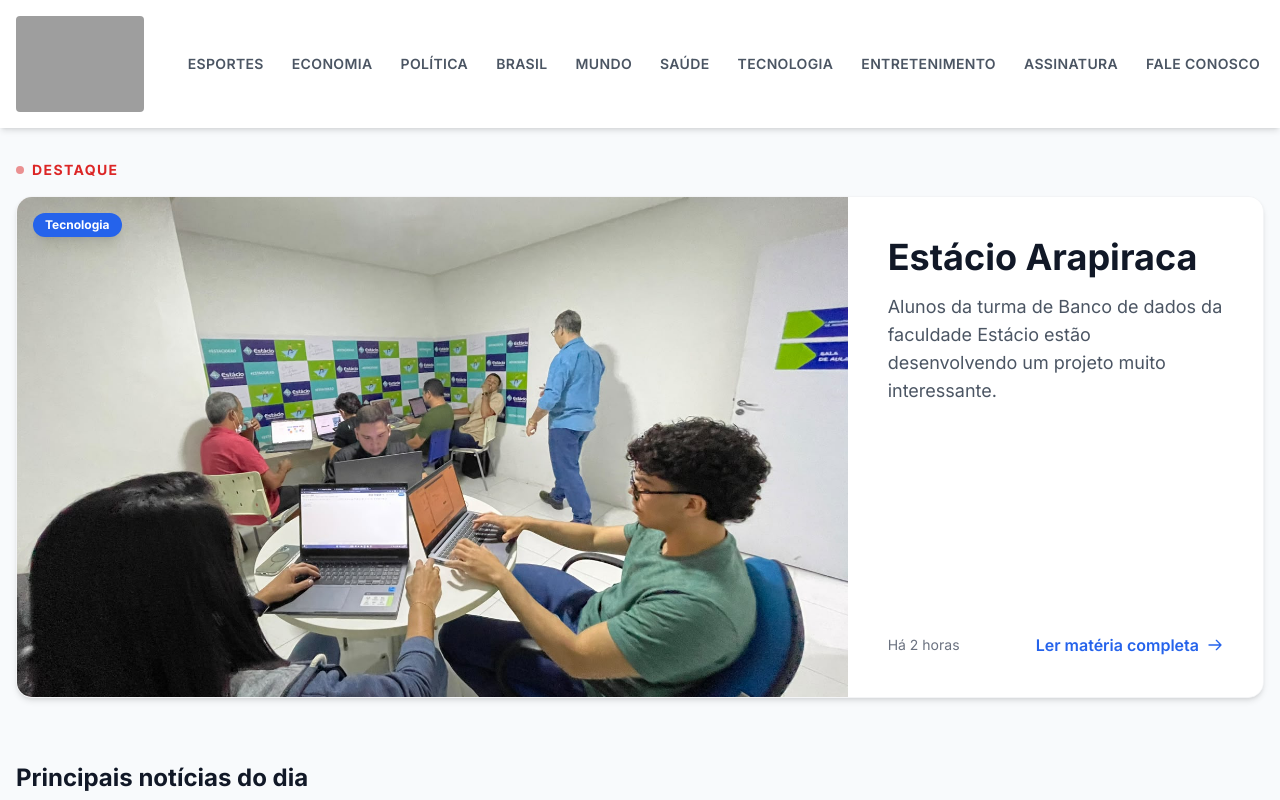
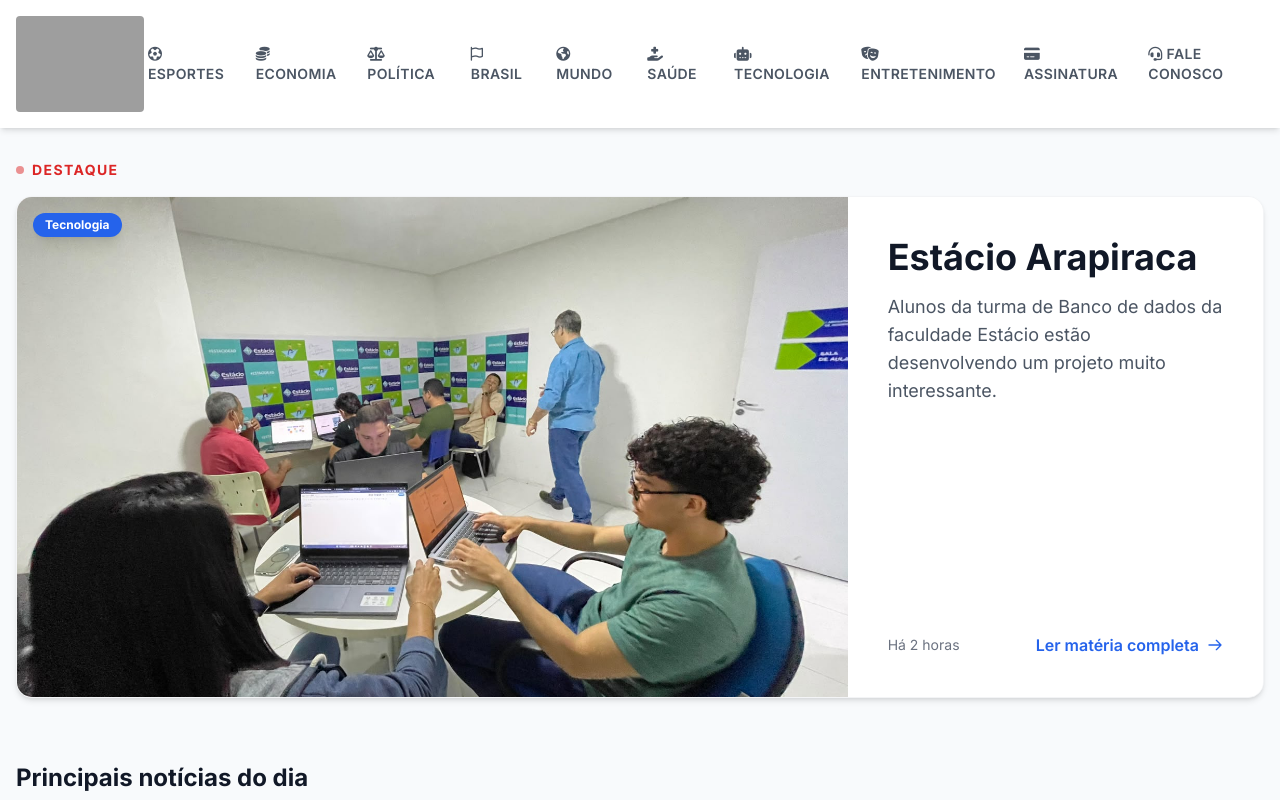
Before and after one commit to Carlos-sh4/Projeto_Site_noticias, a plain HTML site: page Site/index.html in a window 1280 px wide. Shown: the top 800 px of the page. Drawn offline with nearby package versions, Linux system fonts and the light colour scheme; grey boxes are pictures that could not be loaded.

Commit message:
adicionando ícones

```diff
--- a/Site/index.html
+++ b/Site/index.html
@@ -17,6 +17,8 @@
     <script src="https://cdn.tailwindcss.com"></script>
     <!-- Importando Google Fonts (Inter) para tipografia moderna -->
     <link href="https://fonts.googleapis.com/css2?family=Inter:wght@300;400;600;700;800&display=swap" rel="stylesheet">
+    <!-- Configuração de Ícones-->
+    <script src="https://kit.fontawesome.com/7c95230d43.js" crossorigin="anonymous"></script>
     <!-- Configuração de estilo customizado base -->
     <link rel="stylesheet" href="css/index.css">
 </head>
@@ -32,16 +34,16 @@
 
             <!-- Navegação Desktop -->
             <nav class="hidden lg:flex space-x-3 xl:space-x-5 items-center">
-                <a href="esportes.html" class="text-gray-600 hover:text-blue-600 font-semibold px-1 py-2 text-sm uppercase tracking-wide">Esportes</a>
-                <a href="economia.html" class="text-gray-600 hover:text-blue-600 font-semibold px-1 py-2 text-sm uppercase tracking-wide">Economia</a>
-                <a href="politica.html" class="text-gray-600 hover:text-blue-600 font-semibold px-1 py-2 text-sm uppercase tracking-wide">Política</a>
-                <a href="brasil.html" class="text-gray-600 hover:text-blue-600 font-semibold px-1 py-2 text-sm uppercase tracking-wide">Brasil</a>
-                <a href="mundo.html" class="text-gray-600 hover:text-blue-600 font-semibold px-1 py-2 text-sm uppercase tracking-wide">Mundo</a>
-                <a href="saude.html" class="text-gray-600 hover:text-blue-600 font-semibold px-1 py-2 text-sm uppercase tracking-wide">Saúde</a>
-                <a href="tecnologia.html" class="text-gray-600 hover:text-blue-600 font-semibold px-1 py-2 text-sm uppercase tracking-wide">Tecnologia</a>
-                <a href="entretenimento.html" class="text-gray-600 hover:text-blue-600 font-semibold px-1 py-2 text-sm uppercase tracking-wide">Entretenimento</a>
-                <a href="assinatura.html" class="text-gray-600 hover:text-blue-600 font-semibold px-1 py-2 text-sm uppercase tracking-wide">Assinatura</a>
-                <a href="fale-conosco.html" class="text-gray-600 hover:text-blue-600 font-semibold px-1 py-2 text-sm uppercase tracking-wide">Fale Conosco</a>
+                <a href="esportes.html" class="text-gray-600 hover:text-blue-600 font-semibold px-1 py-2 text-sm uppercase tracking-wide"><i class="fa-regular fa-futbol"></i> Esportes</a>
+                <a href="economia.html" class="text-gray-600 hover:text-blue-600 font-semibold px-1 py-2 text-sm uppercase tracking-wide"><i class="fa-solid fa-coins"></i> Economia</a>
+                <a href="politica.html" class="text-gray-600 hover:text-blue-600 font-semibold px-1 py-2 text-sm uppercase tracking-wide"><i class="fa-solid fa-scale-balanced"></i> Política</a>
+                <a href="brasil.html" class="text-gray-600 hover:text-blue-600 font-semibold px-1 py-2 text-sm uppercase tracking-wide"><i class="fa-regular fa-flag"></i> Brasil</a>
+                <a href="mundo.html" class="text-gray-600 hover:text-blue-600 font-semibold px-1 py-2 text-sm uppercase tracking-wide"><i class="fa-solid fa-earth-americas"></i> Mundo</a>
+                <a href="saude.html" class="text-gray-600 hover:text-blue-600 font-semibold px-1 py-2 text-sm uppercase tracking-wide"><i class="fa-solid fa-hand-holding-medical"></i> Saúde</a>
+                <a href="tecnologia.html" class="text-gray-600 hover:text-blue-600 font-semibold px-1 py-2 text-sm uppercase tracking-wide"><i class="fa-solid fa-robot"></i> Tecnologia</a>
+                <a href="entretenimento.html" class="text-gray-600 hover:text-blue-600 font-semibold px-1 py-2 text-sm uppercase tracking-wide"><i class="fa-solid fa-masks-theater"></i> Entretenimento</a>
+                <a href="assinatura.html" class="text-gray-600 hover:text-blue-600 font-semibold px-1 py-2 text-sm uppercase tracking-wide"><i class="fa-solid fa-credit-card"></i> Assinatura</a>
+                <a href="fale-conosco.html" class="text-gray-600 hover:text-blue-600 font-semibold px-1 py-2 text-sm uppercase tracking-wide"><i class="fa-solid fa-headset"></i> Fale Conosco</a>
             </nav>
 
             <!-- Botão de Menu Mobile -->
```
Also changed, not shown: Site/brasil.html (+12 -10 lines), Site/economia.html (+12 -10 lines), Site/entretenimento.html (+12 -10 lines), Site/esportes.html (+12 -10 lines), Site/fale-conosco.html (+12 -10 lines), Site/mundo.html (+12 -10 lines), Site/politica.html (+12 -10 lines), Site/saude.html (+12 -10 lines), Site/tecnologia.html (+12 -10 lines).
